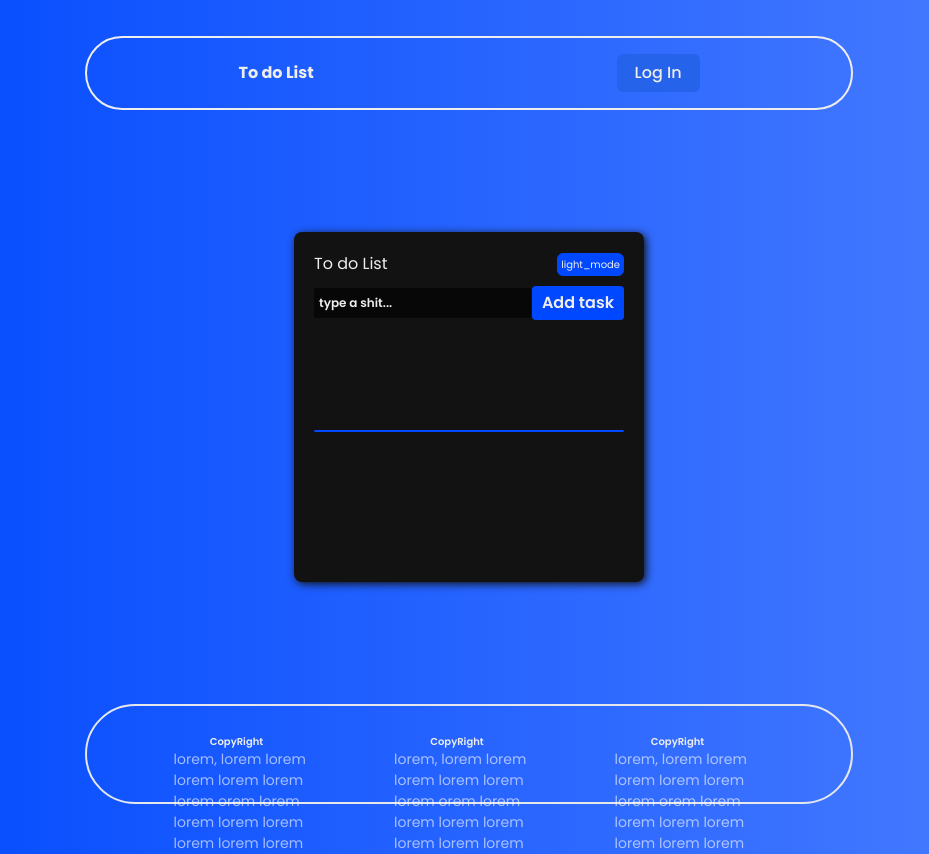
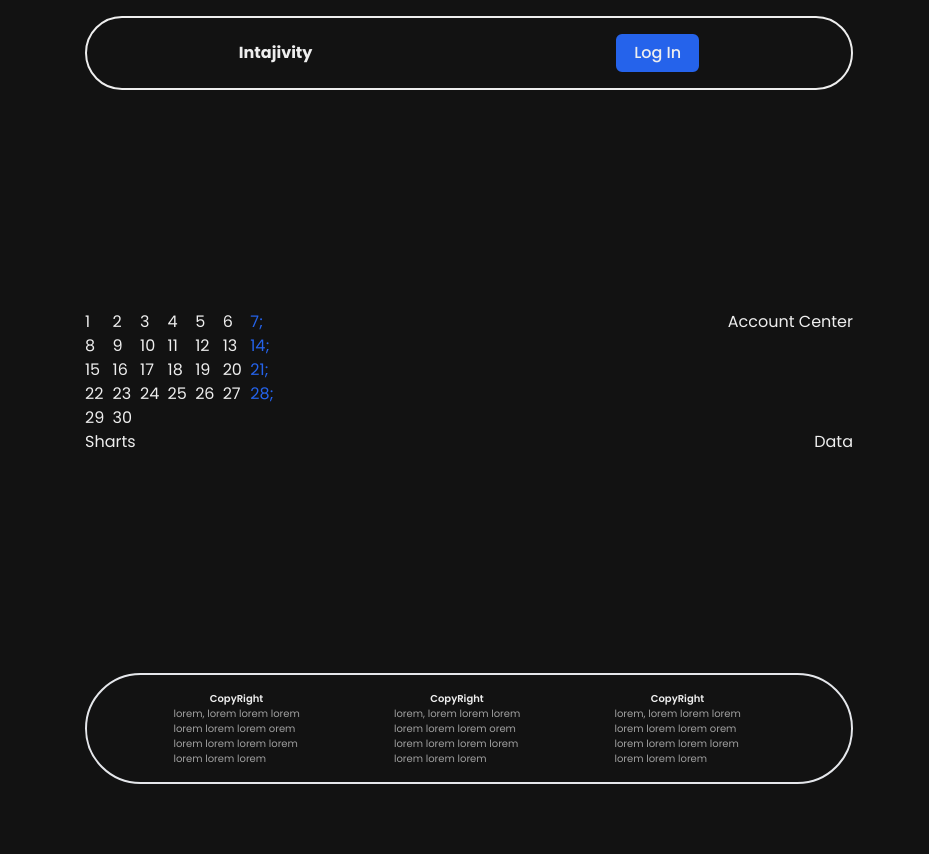
Before and after one commit to abdurrahmen/ToDoList-App, a Next.js app: page /dashboard in a window 1280 px wide. Shown: the whole page, without its empty margins (171-1100 px from the left). After the commit the page ends 800 px from the top, so only its background shows below. Built offline with nearby package versions, Linux system fonts and the light colour scheme.

Commit message:
Finished from Calendar scripts

```diff
--- a/app/dashboard/page.jsx
+++ b/app/dashboard/page.jsx
@@ -2,7 +2,7 @@ import Dashboard from '@components/Dashboard'
 import { Main } from '@components/Main'
 
 export const metadata = {
-  title: 'To Do List • Dashboard',
+  title: 'Intajivity • Dashboard',
   description: 'Do some work bitch!'
 }
 
--- a/app/layout.jsx
+++ b/app/layout.jsx
@@ -4,7 +4,7 @@ import '@styles/globals.css';
 import Link from 'next/link';
 
 export const metadata = {
-    title: "todolist",
+    title: "Intajivity",
     description: "make your life better"
 }
 
--- a/components/Button.jsx
+++ b/components/Button.jsx
@@ -1,5 +1,4 @@
 import React from 'react'
-import '@styles/Button.css'
 
 export default function Button(props) {
 
--- /dev/null
+++ b/components/Calendar.jsx
@@ -0,0 +1,68 @@
+'use client'
+import React, {useState} from 'react'
+
+const months = {'January': 'Jan','February': 'Feb','March': 'Mar','April': 'Apr','May': 'May', 'June': 'Jun','July': 'Jul','August': 'Aug','September': 'Sept','October': 'Oct','November': 'Nov','December': 'Dec',
+};
+const monthsArr = Object.keys(months);
+
+const daysList = {'Sunday': 0, 'Monday': 1, 'Tuesday': 2, 'Wednesday': 3, 'Thursday': 4, 'Friday': 5, 'Saturday': 6};
+const daysArr = Object.keys(daysList);
+
+export default function Calendar() {
+
+  const now = new Date();
+  const currentMonth = now.getMonth();
+
+  const [selectedMonth, setSelectedMonth] = useState(monthsArr[currentMonth]);
+  const [selectedYear, setSelectedYear] = useState(now.getFullYear());
+
+  const monthNow = new Date(selectedYear, monthsArr.indexOf(selectedMonth), 1);
+  const firstDayOfMonth = monthNow.getDay();
+  const numOf_daysInMonth = new Date(selectedYear, monthsArr.indexOf(selectedMonth) + 1, 0).getDate();
+
+  const daysToDisplay = firstDayOfMonth + numOf_daysInMonth;
+  const numOfRows = (Math.floor(daysToDisplay / 7) + (daysToDisplay % 7 ? 1 : 0))
+
+  const numericMonth = monthsArr.indexOf(selectedMonth);
+
+  console.log(daysArr);
+
+
+
+  return (
+    <div className='flex flex-col overflow-hidden'>
+      {[...Array(numOfRows).keys()].map((row, rowIndex) => {
+        return(
+          <div key={rowIndex} className='grid grid-cols-7 gap-1'>
+            {daysArr.map((_, solidDayIndex) => {
+              let numiricDay = (rowIndex * 7) + solidDayIndex - (firstDayOfMonth - 1);
+
+              const isToday = solidDayIndex === now.getDate() && selectedMonth === monthsArr[now.getMonth()];
+
+              const DontDisplay = numiricDay > numOf_daysInMonth || numiricDay < 1;
+
+              if(DontDisplay) {
+                return(
+                  <div key={solidDayIndex} />
+                )
+              }
+
+              if(isToday)
+                return(
+                  <div key={solidDayIndex} className='text-blue-600'>
+                    {numiricDay};
+                  </div>
+                )
+
+              return(
+                <div key={solidDayIndex} >
+                  {numiricDay}
+                </div>
+              )
+            })}
+          </div>
+        )
+      })}
+    </div>
+  )
+}
--- a/components/Dashboard.jsx
+++ b/components/Dashboard.jsx
@@ -1,7 +1,23 @@
-import List from './List'
+import Calendar from './Calendar'
 
 export default function Dashboard() {
+
   return (
-    <List />
+    <div className='h-full w-full'>
+      <div className='flex justify-between'>
+        <Calendar />
+        <div>Account Center
+
+        </div>
+      </div>
+      <div className='flex justify-between'>
+        <div>Sharts
+
+        </div>
+        <div>Data
+
+        </div>
+      </div>
+    </div>
   )
 }
--- a/components/Main.jsx
+++ b/components/Main.jsx
@@ -1,7 +1,7 @@
 
 export const Main = ({children}) => {
   return (
-    <div className='flex flex-1 flex-col justify-center items-center'>
+    <div className='flex flex-1 flex-col justify-center items-center w-[90vw] sm:w-[60vw]'>
       {children}
     </div>
   )
--- a/components/NavBar.jsx
+++ b/components/NavBar.jsx
@@ -4,7 +4,7 @@ import Button from './Button'
 export default function NavBar() {
   return (
     <nav className='flex justify-around w-[90vw] sm:w-[60vw] mx-auto py-4 rounded-full items-center border-solid border-2 border-[#eee] '>
-      <h2 className='font-bold'>To do List</h2>
+      <h2 className='font-bold'>Intajivity</h2>
       <Button main dark text="Log In" />
     </nav>
   )
```
Also changed, not shown: styles/Button.css (deleted).
